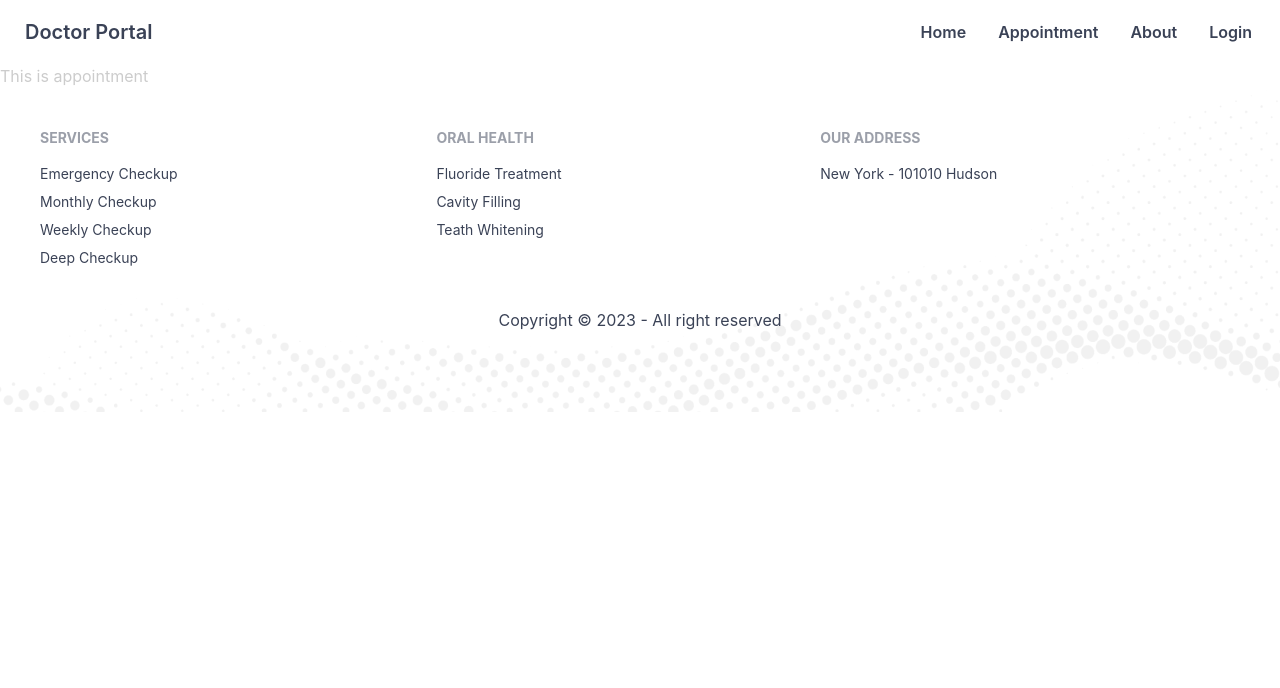
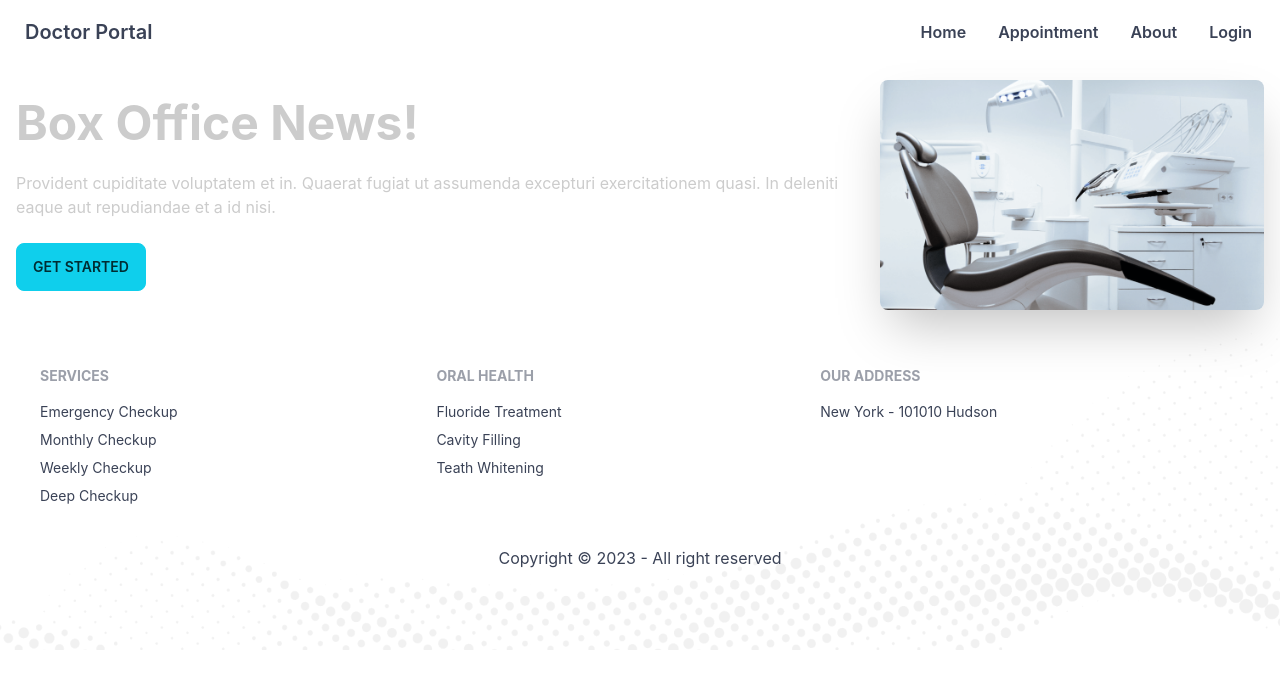
Before and after one commit to ibrahimsarder96/doctor-portal6, a React (Create React App) app: page /appointment in a window 1280 px wide. Shown: the top 688 px of the page. Built offline with nearby package versions, Linux system fonts and the light colour scheme.

Commit message:
appointmentBanner componnet add

```diff
--- a/src/Pages/Appointment/Appointment/Appointment.js
+++ b/src/Pages/Appointment/Appointment/Appointment.js
@@ -1,9 +1,10 @@
 import React from 'react';
+import AppointmentBanner from '../AppointmentBanner/AppointmentBanner';
 
 const Appointment = () => {
   return (
     <div>
-      <h1>This is appointment</h1>
+      <AppointmentBanner></AppointmentBanner>
     </div>
   );
 };
--- /dev/null
+++ b/src/Pages/Appointment/AppointmentBanner/AppointmentBanner.js
@@ -0,0 +1,20 @@
+import React from 'react';
+import chair from '../../../assets/images/chair.png';
+const AppointmentBanner = () => {
+  return (
+    <header>
+      <div className="hero">
+  <div className="hero-content flex-col lg:flex-row-reverse">
+    <img src={chair} alt='' className="max-w-sm rounded-lg shadow-2xl" />
+    <div>
+      <h1 className="text-5xl font-bold">Box Office News!</h1>
+      <p className="py-6">Provident cupiditate voluptatem et in. Quaerat fugiat ut assumenda excepturi exercitationem quasi. In deleniti eaque aut repudiandae et a id nisi.</p>
+      <button className="btn btn-primary">Get Started</button>
+    </div>
+  </div>
+</div>
+    </header>
+  );
+};
+
+export default AppointmentBanner;
```
